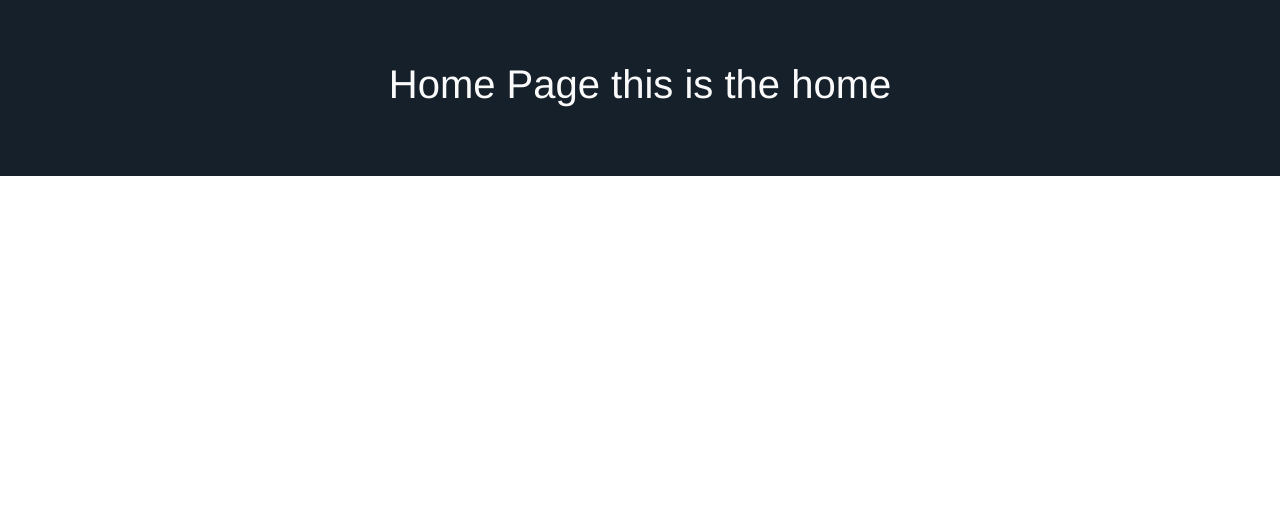
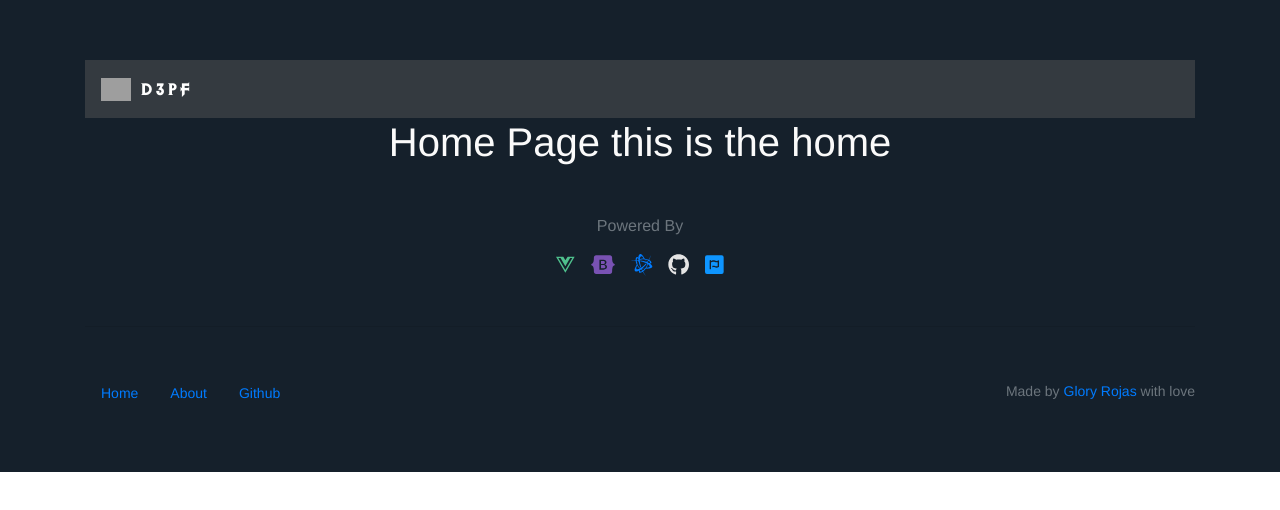
Before and after one commit to GloryRojas/devil-three, a Vue app: page /#/ in a window 1280 px wide. Shown: the top 510 px of the page. Built offline with nearby package versions, Linux system fonts and the light colour scheme; no server answers; grey boxes are pictures that could not be loaded.

Commit message:
add header and footer to main layout

```diff
--- /dev/null
+++ b/src/components/Footer/Footlinks.vue
@@ -0,0 +1,21 @@
+<template>
+  <div>
+    <b-nav small align="start">
+      <b-nav-item to="{name: 'Home'}">
+        Home
+      </b-nav-item>
+      <b-nav-item to="{name: 'About'}">
+        About
+      </b-nav-item>
+      <b-nav-item href="/" target="_blank">
+        Github
+      </b-nav-item>
+    </b-nav>
+  </div>
+</template>
+
+<script>
+export default {
+  name: 'FootLinks'
+}
+</script>
--- /dev/null
+++ b/src/components/Footer/Index.vue
@@ -0,0 +1,57 @@
+<template>
+  <footer class="footer-bar mt-5">
+    <PoweredByFoot :icons="icons" />
+    <hr class="my-5" />
+    <div class="row">
+      <div class="col-sm-6 mb-sm-0 mb-5">
+        <FootLinks />
+      </div>
+      <div class="col-sm-6">
+        <MadeByFoot />
+      </div>
+    </div>
+  </footer>
+</template>
+
+<script>
+import MadeByFoot from './MadeByFoot'
+import PoweredByFoot from './PoweredByFoot'
+import FootLinks from './Footlinks'
+
+export default {
+  name: 'FooterBar',
+  components: {
+    FootLinks, PoweredByFoot, MadeByFoot
+  },
+  data() {
+    return {
+      icons: [
+        {
+          classes: [ 'fab', 'vuejs' ],
+          color: '#4fc08d',
+          href: 'https://vue.js.org/'
+        },
+        {
+          classes: [ 'fab', 'bootstrap' ],
+          color: '#7952b3',
+          href: 'https://bootstrap-vue.js.org/'
+        },
+        {
+          classes: [ 'fab', 'battle-net' ],
+          href: 'https://develop.battle.net/documentation/diablo-3/community-apis'
+        },
+        {
+          classes: [ 'fab', 'github' ],
+          color: '#e4e4e4',
+          href: 'https://github.com/baumannzone'
+        },
+        {
+          classes: [ 'fab', 'font-awesome' ],
+          color: '#0e95ff',
+          href: 'https://fontawesome.com/'
+        }
+      ]
+    }
+  }
+}
+</script>
--- /dev/null
+++ b/src/components/Footer/MadeByFoot.vue
@@ -0,0 +1,15 @@
+<template>
+  <p class="text-muted m-0 pt-1 pl-3 text-left text-sm-right">
+    <small>
+      Made by
+      <a href="/" target="_blank"> Glory Rojas </a>
+      with love
+    </small>
+  </p>
+</template>
+
+<script>
+export default {
+  name: 'MadeByFoot'
+}
+</script>
--- /dev/null
+++ b/src/components/Footer/PoweredByFoot.vue
@@ -0,0 +1,24 @@
+<template>
+  <div class="text-center">
+    <p class="text-muted">Powered By</p>
+    <ul class="list-inline">
+      <li class="list-inline-item mx-2" v-for="(icon, idx) in icons" :key="idx">
+        <a :href="icon.href" target="_blank" :title="icon.href">
+          <font-awesome-icon :icon="icon.classes" class="fa-lg" :style="{'color': icon.color}" />
+        </a>
+      </li>
+    </ul>
+  </div>
+</template>
+
+<script>
+export default {
+  name: 'PoweredByFoot',
+  props: {
+    icons: {
+      required: true,
+      type: Array,
+    }
+  }
+}
+</script>
--- /dev/null
+++ b/src/components/HeaderBar/Index.vue
@@ -0,0 +1,18 @@
+<template>
+  <div class="header-bar">
+    <div class="navigation-bar">
+      <b-navbar toggleable="lg" type="dark" variant="dark">
+        <b-navbar-brand :to="{ name: 'Home' }">
+          <img src="https://raw.githubusercontent.com/baumannzone/diablo3-vue-platzi/master/src/assets/img/diablo-iii.svg" alt="D3" width="30"/>
+          <span class="font-diablo ml-2">D3PF</span>
+        </b-navbar-brand>
+      </b-navbar>
+    </div>
+  </div>
+</template>
+
+<script>
+export default {
+  name: 'HeaderBar',
+}
+</script>
--- a/src/layouts/MainLayout.vue
+++ b/src/layouts/MainLayout.vue
@@ -1,11 +1,16 @@
 <template>
   <div class="container">
+    <HeaderBar />
     <router-view />
+    <FooterBar />
   </div>
 </template>
 
 <script>
+  import HeaderBar from "../components/HeaderBar/Index";
+  import FooterBar from "../components/Footer/Index";
   export default {
-    name: 'MainLayout'
+    name: 'MainLayout',
+    components: {FooterBar, HeaderBar}
   }
 </script>
--- a/src/main.js
+++ b/src/main.js
@@ -8,6 +8,25 @@
 import 'bootstrap/dist/css/bootstrap.css'
 import 'bootstrap-vue/dist/bootstrap-vue.css'
 import './assets/css/main.styl'
+import { library } from '@fortawesome/fontawesome-svg-core'
+import { faSkull, faCrown, faDungeon, faHatWizard, faHammer, faGem } from '@fortawesome/free-solid-svg-icons'
+import { faVuejs, faBootstrap, faFontAwesome, faGithub, faBattleNet } from '@fortawesome/free-brands-svg-icons'
+import { FontAwesomeIcon } from '@fortawesome/vue-fontawesome'
+
+library.add(
+    faSkull,
+    faCrown,
+    faDungeon,
+    faHatWizard,
+    faHammer,
+    faGem,
+    faVuejs,
+    faBootstrap,
+    faFontAwesome,
+    faGithub,
+    faBattleNet
+)
+Vue.component('font-awesome-icon', FontAwesomeIcon)
 
 Vue.use(BootstrapVue);
 Vue.config.productionTip = false;
```
Also changed, not shown: package.json (+7 -3 lines), 1 other file (tests, documents, lock files or other folders).
